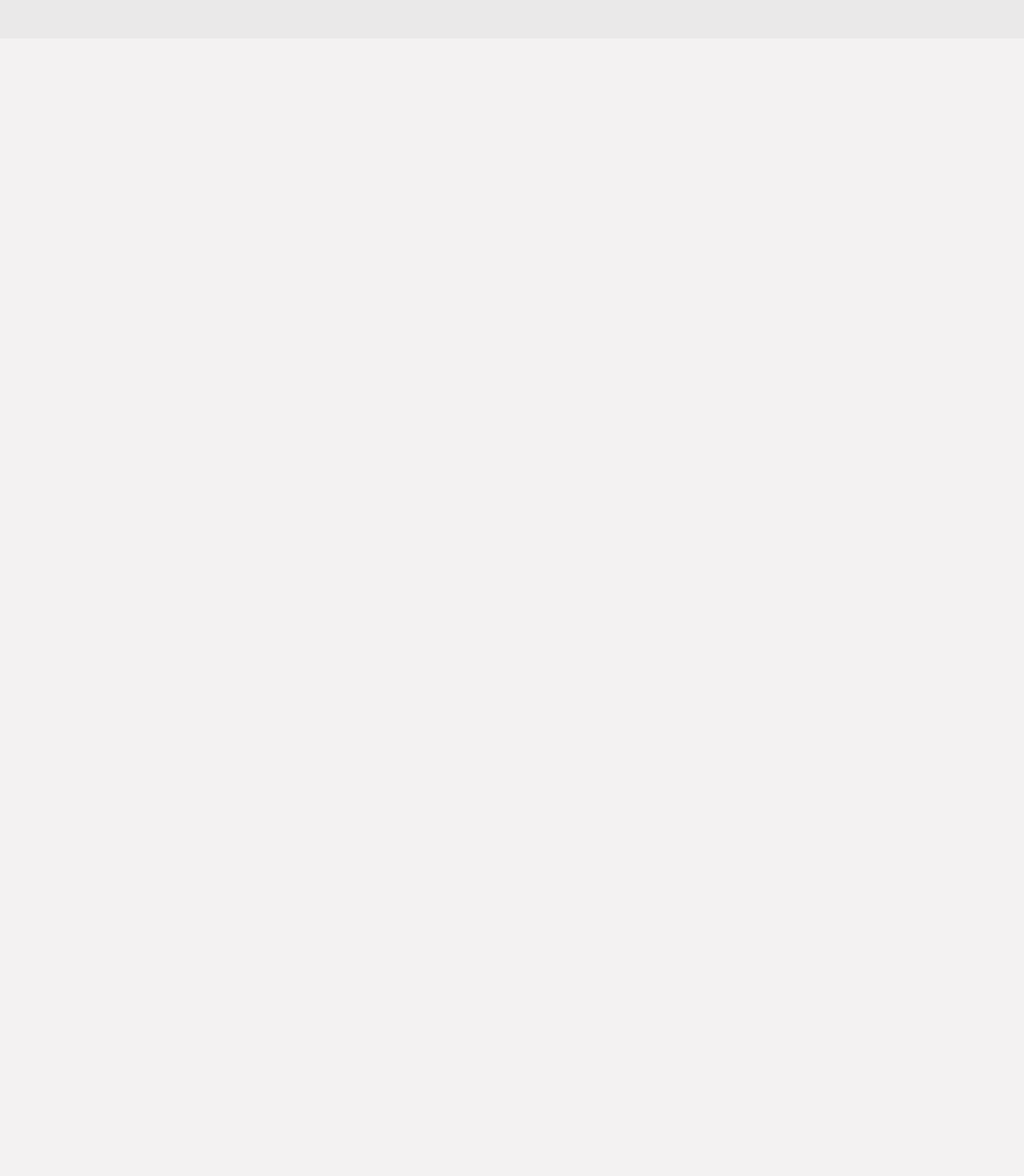
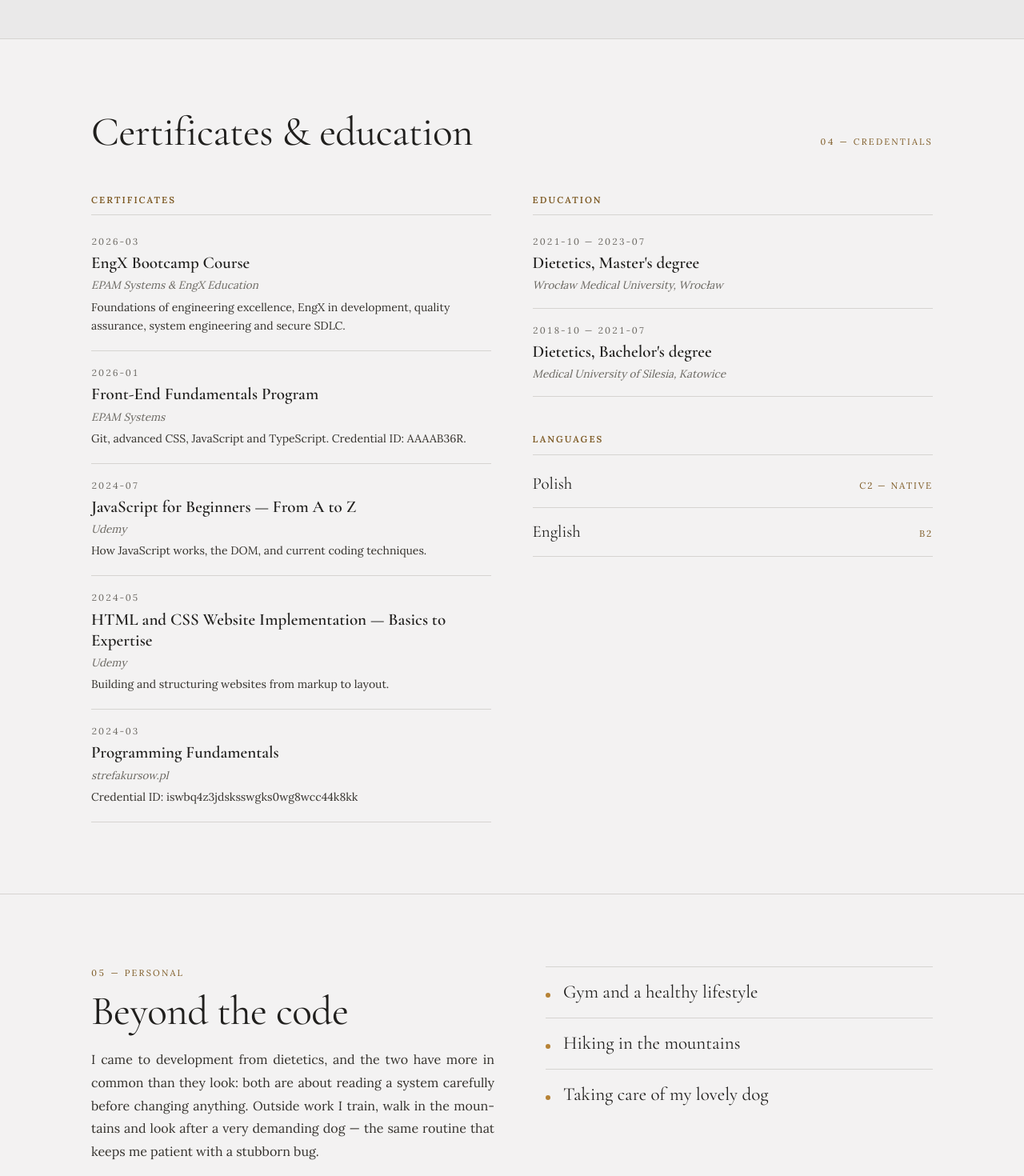
Before and after one commit to martynakweczke/portfolio, a Next.js app: page / in a window 1280 px wide. Shown: the part 4780-6250 px from the top of the page at 80% size. Before the commit the page ends 4828 px from the top, so only its background shows below. Built offline with nearby package versions, Linux system fonts and the light colour scheme.

Commit message:
feat: add credentials and personal components (#7)

```diff
--- a/app/page.tsx
+++ b/app/page.tsx
@@ -1,6 +1,8 @@
+import { CredentialsSection } from "@/components/credentials-section";
 import { ExperienceSection } from "@/components/experience-section";
 import { Hero } from "@/components/hero";
 import { NowSection } from "@/components/now-section";
+import { PersonalSection } from "@/components/personal-section";
 import { SiteHeader } from "@/components/site-header";
 import { SkillsSection } from "@/components/skills-section";
 import { WorkSection } from "@/components/work-section";
@@ -15,6 +17,8 @@ export default function Home() {
         <WorkSection />
         <ExperienceSection />
         <SkillsSection />
+        <CredentialsSection />
+        <PersonalSection />
       </main>
     </>
   );
--- /dev/null
+++ b/components/credentials-section.tsx
@@ -0,0 +1,74 @@
+"use client";
+
+import { useLanguage } from "@/components/providers/language-provider";
+
+const subheading =
+  "mb-1.5 border-b border-line pb-2.5 text-[11.5px] font-semibold uppercase tracking-[0.18em] text-gold-ink";
+const entryDate = "mb-1.5 text-[11.5px] tracking-[0.12em] text-muted tabular-nums";
+const entryTitle =
+  "mb-1 font-display text-[21px] font-semibold leading-[1.25]";
+const entryOrg = "text-[13.5px] italic text-muted";
+
+export function CredentialsSection() {
+  const { t } = useLanguage();
+
+  return (
+    <section id="credentials" className="border-t border-line">
+      <div className="mx-auto max-w-[1180px] px-[clamp(20px,5vw,64px)] py-[clamp(56px,7vw,104px)]">
+        <div className="mb-[clamp(28px,4vw,48px)] flex flex-wrap items-baseline justify-between gap-x-8 gap-y-3">
+          <h2 className="m-0 font-display text-[clamp(2rem,4.4vw,3.2rem)] font-normal leading-[1.05] tracking-[-0.01em]">
+            {t.cred.title}
+          </h2>
+          <p className="m-0 text-[11px] uppercase tracking-[0.2em] text-gold-ink tabular-nums">
+            04 — {t.cred.kicker}
+          </p>
+        </div>
+        <div className="grid grid-cols-[repeat(auto-fit,minmax(310px,1fr))] gap-[clamp(28px,4vw,64px)]">
+          <div>
+            <h3 className={subheading}>{t.cred.certs}</h3>
+            <ul className="m-0 list-none p-0">
+              {t.certs.map((cert) => (
+                <li key={cert.title} className="border-b border-line py-[18px]">
+                  <p className={entryDate}>{cert.date}</p>
+                  <h4 className={entryTitle}>{cert.title}</h4>
+                  <p className={`${entryOrg} mb-1.5`}>{cert.org}</p>
+                  <p className="m-0 text-[14px] leading-[1.7] text-ink-2">
+                    {cert.body}
+                  </p>
+                </li>
+              ))}
+            </ul>
+          </div>
+          <div>
+            <h3 className={subheading}>{t.cred.education}</h3>
+            <ul className="m-0 mb-[clamp(28px,4vw,44px)] list-none p-0">
+              {t.education.map((entry) => (
+                <li key={entry.degree} className="border-b border-line py-[18px]">
+                  <p className={entryDate}>{entry.period}</p>
+                  <h4 className={entryTitle}>{entry.degree}</h4>
+                  <p className={`${entryOrg} m-0`}>{entry.org}</p>
+                </li>
+              ))}
+            </ul>
+            <h3 className={subheading}>{t.cred.languages}</h3>
+            <ul className="m-0 list-none p-0">
+              {t.langs.map((language) => (
+                <li
+                  key={language.name}
+                  className="flex items-baseline justify-between gap-4 border-b border-line py-3.5"
+                >
+                  <span className="font-display text-[21px]">
+                    {language.name}
+                  </span>
+                  <span className="text-[11.5px] uppercase tracking-[0.16em] text-gold-ink">
+                    {language.level}
+                  </span>
+                </li>
+              ))}
+            </ul>
+          </div>
+        </div>
+      </div>
+    </section>
+  );
+}
--- /dev/null
+++ b/components/personal-section.tsx
@@ -0,0 +1,40 @@
+"use client";
+
+import { useLanguage } from "@/components/providers/language-provider";
+
+export function PersonalSection() {
+  const { t } = useLanguage();
+
+  return (
+    <section id="personal" className="border-t border-line">
+      <div className="mx-auto max-w-[1180px] px-[clamp(20px,5vw,64px)] py-[clamp(56px,7vw,104px)]">
+        <div className="flex flex-wrap items-start gap-[clamp(28px,5vw,72px)]">
+          <div className="min-w-0 flex-[1_1_300px]">
+            <p className="mb-3.5 text-[11px] uppercase tracking-[0.2em] text-gold-ink tabular-nums">
+              05 — {t.personal.kicker}
+            </p>
+            <h2 className="mb-[18px] font-display text-[clamp(2rem,4.4vw,3.2rem)] font-normal leading-[1.05] tracking-[-0.01em]">
+              {t.personal.title}
+            </h2>
+            <p className="m-0 max-w-[52ch] text-justify text-[16px] leading-[1.8] text-ink-2 hyphens-auto">
+              {t.personal.body}
+            </p>
+          </div>
+          <ul className="m-0 min-w-0 flex-[1_1_280px] list-none p-0">
+            {t.hobbies.map((hobby) => (
+              <li
+                key={hobby}
+                className="flex items-baseline gap-4 border-t border-line py-4"
+              >
+                <span className="h-1.5 w-1.5 flex-none rounded-full bg-gold" />
+                <span className="font-display text-[23px] leading-[1.35]">
+                  {hobby}
+                </span>
+              </li>
+            ))}
+          </ul>
+        </div>
+      </div>
+    </section>
+  );
+}
```
